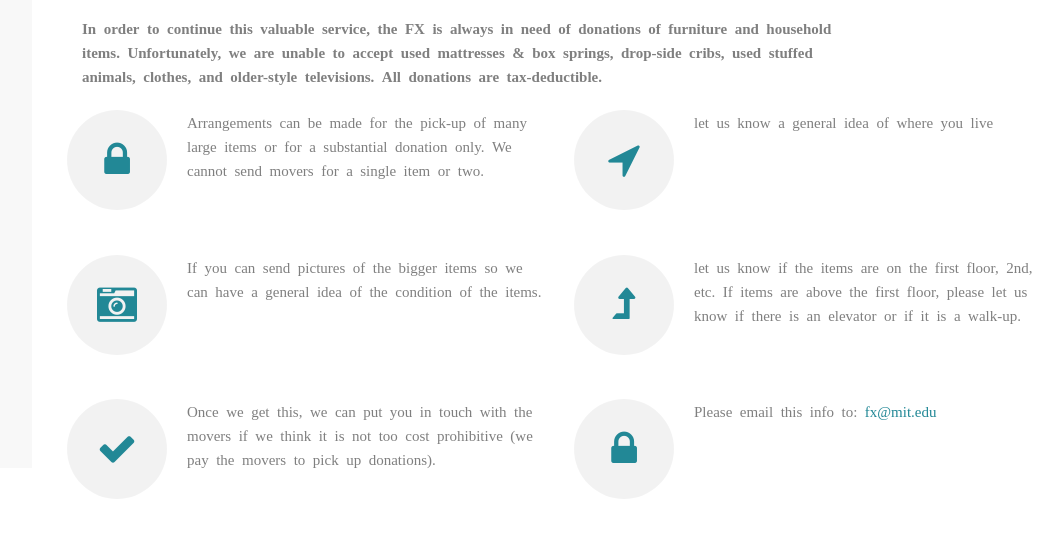
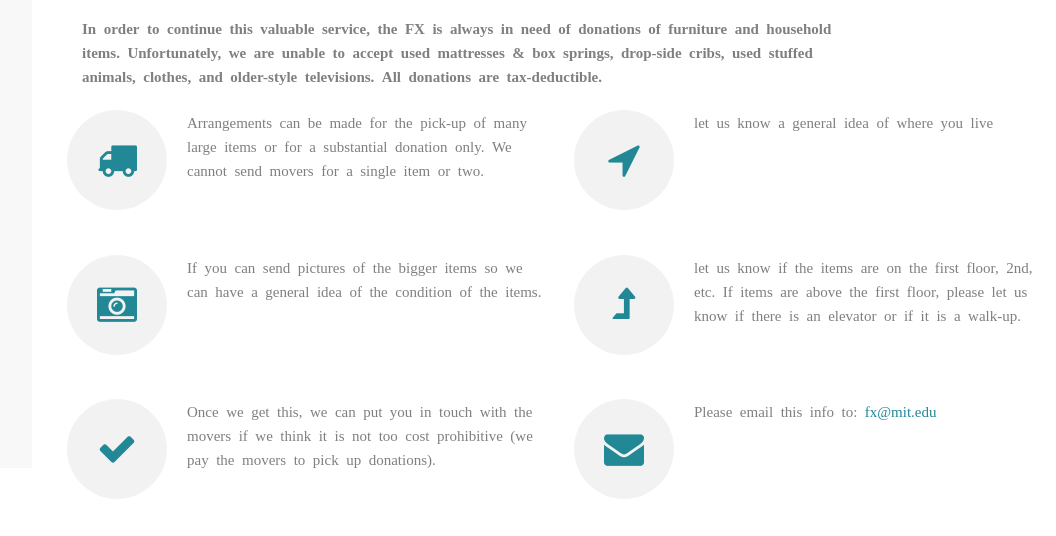
Before and after one commit to xyapple/FX-Site, a plain HTML site: page donation.html in a window 1280 px wide. Shown: the part 332-868 px from the top of the page, 224-1280 px from the left. Drawn offline with Linux system fonts and the light colour scheme; files whose address does not match are found by name.

Commit message:
change the icons

```diff
--- a/donation.html
+++ b/donation.html
@@ -105,7 +105,7 @@
                                         <div class="col-md-6">
                                             <div class="fx-feature animate-box" data-animate-effect="fadeInLeft">
                                                 <div class="fx-icon">
-                                                    <i class="fa fa-lock"></i>
+                                                    <i class="fa fa-truck"></i>
                                                 </div>
                                                 <div class="fx-text">
                                                     <p>
@@ -161,7 +161,7 @@
                                         <div class="col-md-6">
                                             <div class="fx-feature animate-box" data-animate-effect="fadeInLeft">
                                                 <div class="fx-icon">
-                                                    <i class="fa fa-lock"></i>
+                                                    <i class="fa fa-envelope"></i>
                                                 </div>
                                                 <div class="fx-text">
                                                     <p>
```
Also changed, not shown: contact.html (+1 -1 lines).
